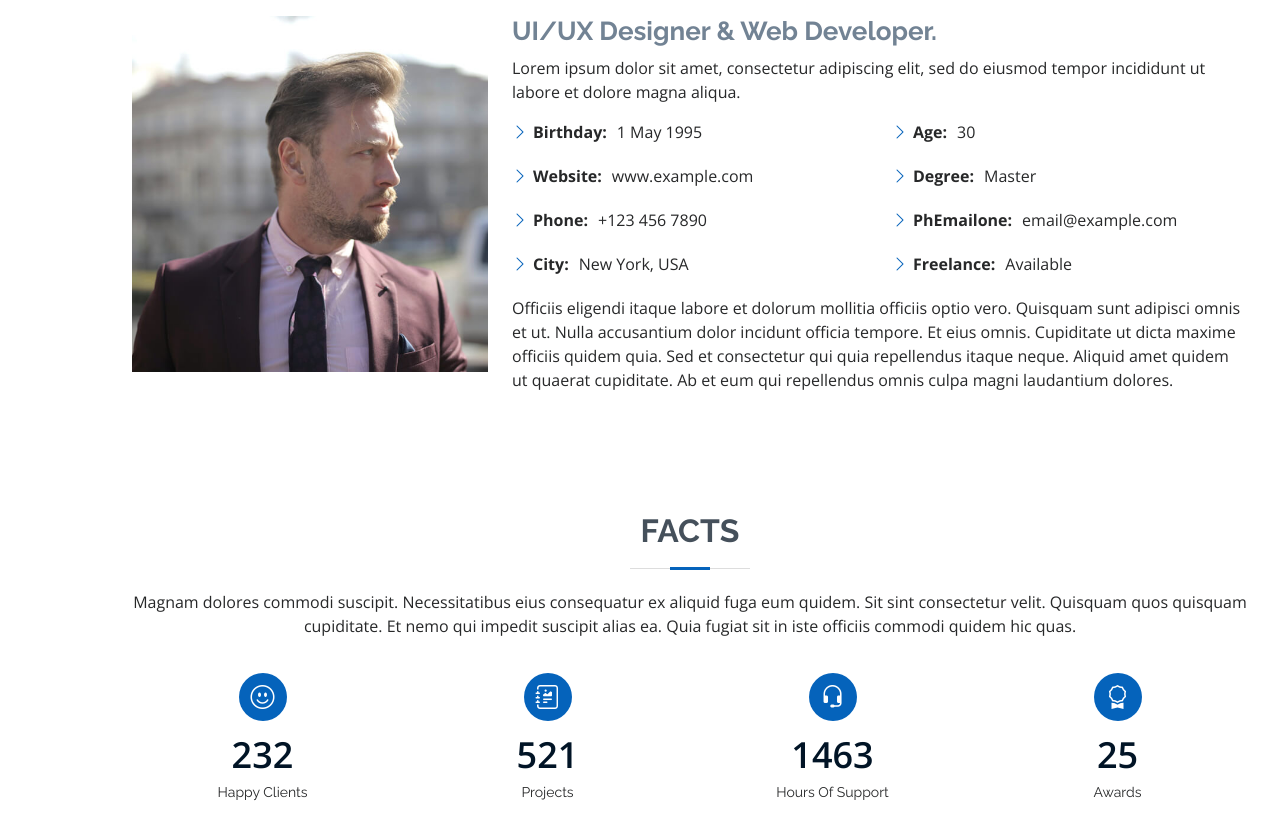
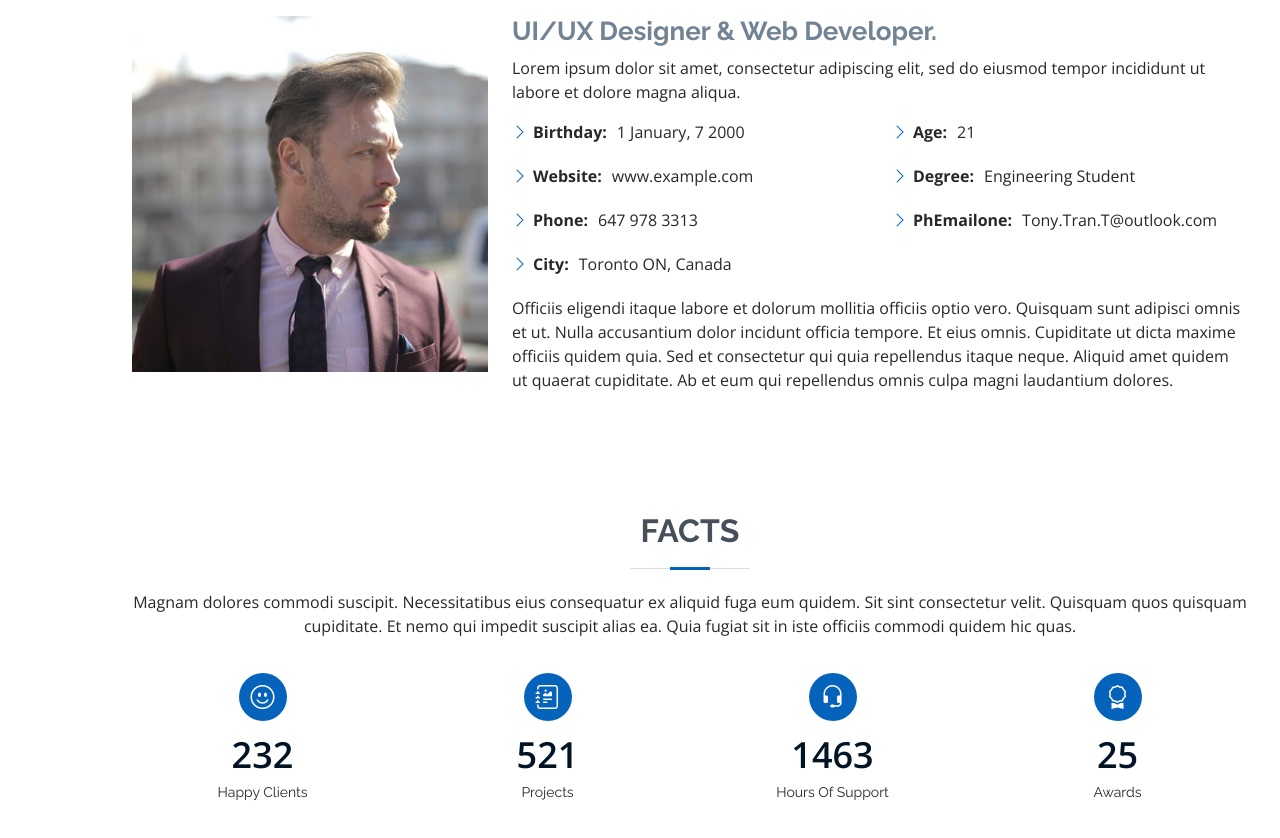
Before and after one commit to TonyTTran/tony.github.io, a plain HTML site: page index.html in a window 1280 px wide. Shown: the part 1000-1838 px from the top of the page. Drawn offline with nearby package versions, Linux system fonts and the light colour scheme; files whose address does not match are found by name.

Commit message:
Update index.html

```diff
--- a/index.html
+++ b/index.html
@@ -89,18 +89,18 @@
             <div class="row">
               <div class="col-lg-6">
                 <ul>
-                  <li><i class="bi bi-chevron-right"></i> <strong>Birthday:</strong> <span>1 May 1995</span></li>
+                  <li><i class="bi bi-chevron-right"></i> <strong>Birthday:</strong> <span>1 January, 7 2000</span></li>
                   <li><i class="bi bi-chevron-right"></i> <strong>Website:</strong> <span>www.example.com</span></li>
-                  <li><i class="bi bi-chevron-right"></i> <strong>Phone:</strong> <span>+123 456 7890</span></li>
-                  <li><i class="bi bi-chevron-right"></i> <strong>City:</strong> <span>New York, USA</span></li>
+                  <li><i class="bi bi-chevron-right"></i> <strong>Phone:</strong> <span>647 978 3313</span></li>
+                  <li><i class="bi bi-chevron-right"></i> <strong>City:</strong> <span>Toronto ON, Canada</span></li>
                 </ul>
               </div>
               <div class="col-lg-6">
                 <ul>
-                  <li><i class="bi bi-chevron-right"></i> <strong>Age:</strong> <span>30</span></li>
-                  <li><i class="bi bi-chevron-right"></i> <strong>Degree:</strong> <span>Master</span></li>
-                  <li><i class="bi bi-chevron-right"></i> <strong>PhEmailone:</strong> <span>email@example.com</span></li>
-                  <li><i class="bi bi-chevron-right"></i> <strong>Freelance:</strong> <span>Available</span></li>
+                  <li><i class="bi bi-chevron-right"></i> <strong>Age:</strong> <span>21</span></li>
+                  <li><i class="bi bi-chevron-right"></i> <strong>Degree:</strong> <span>Engineering Student</span></li>
+                  <li><i class="bi bi-chevron-right"></i> <strong>PhEmailone:</strong> <span>Tony.Tran.T@outlook.com</span></li>
+
                 </ul>
               </div>
             </div>
```
